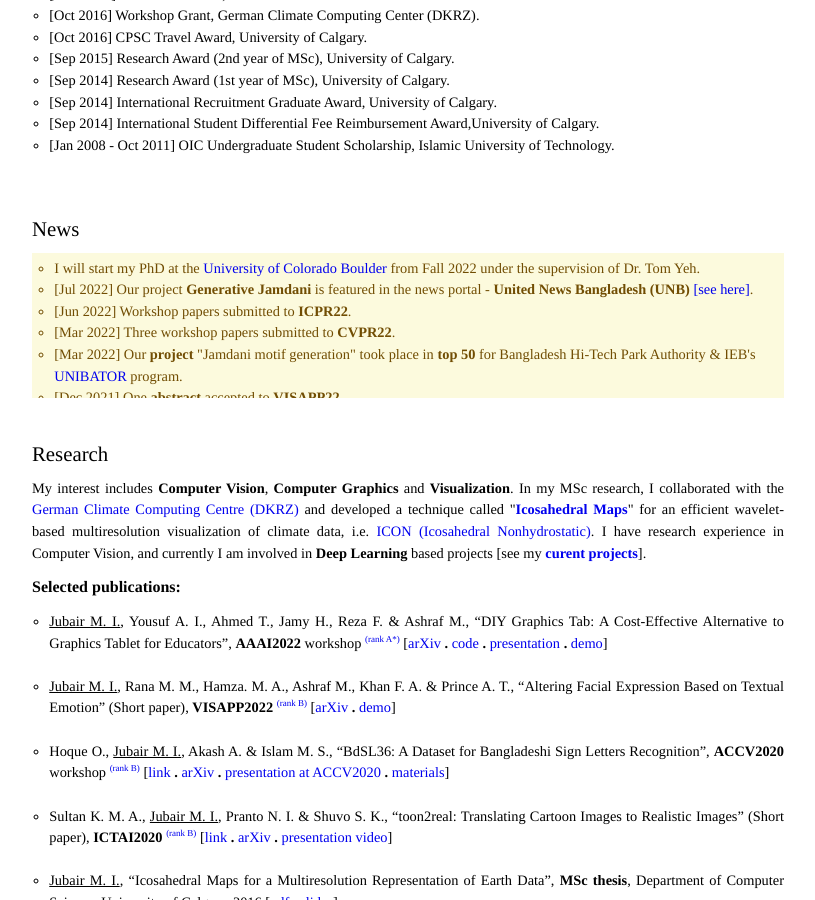
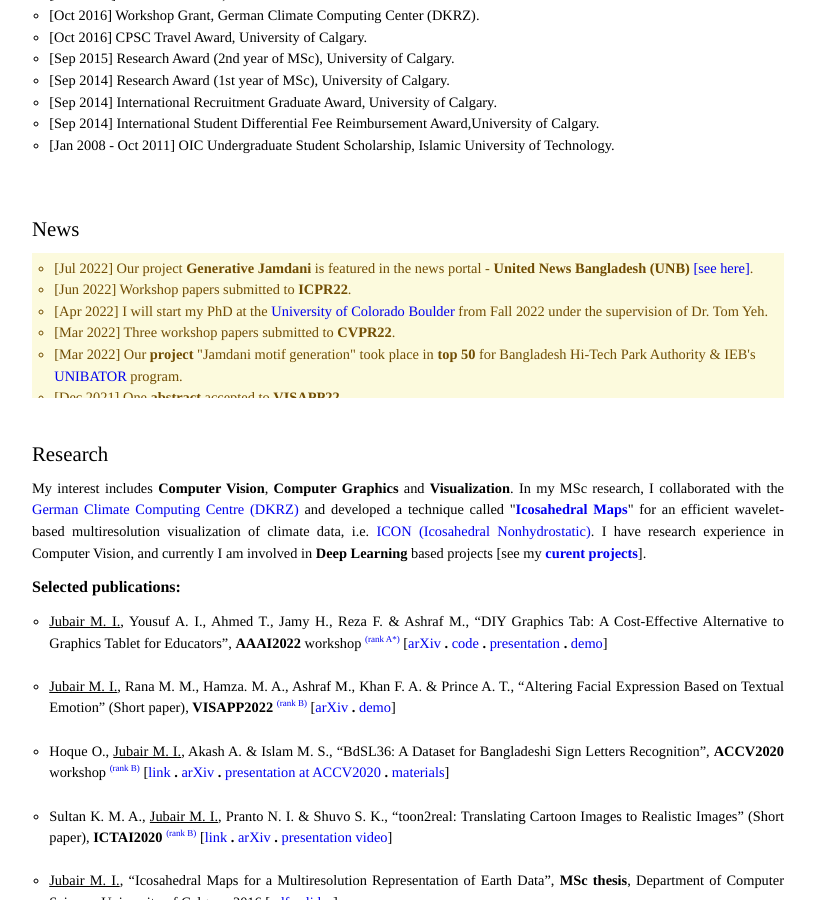
Before and after one commit to imruljubair/imruljubair.github.io, a Jekyll site: the page built from index.html, in a window 1280 px wide and 900 px high, scrolled down 492 px. Shown: the whole window, without its empty margins (232-1047 px from the left). Built offline with Jekyll 4.4.1, drawn with Linux system fonts in a browser that asks for light colours.

Commit message:
Update news.html

```diff
--- a/_includes/news.html
+++ b/_includes/news.html
@@ -5,9 +5,9 @@
     <h2 class="category-title" style="font-size:130%">News</h2>
 	<div style="height:145px;overflow:scroll;padding:5px;background-color:#FCFADD;color:#714D03;scrollbar-base-color:#DEBB07;">
     <ul style="font-size:90%; list-style-type:circle">
-    <li>I will start my PhD at the <a href="https://www.colorado.edu/">University of Colorado Boulder</a> from Fall 2022 under the supervision of Dr. Tom Yeh.</li>
     <li>[Jul 2022] Our project <strong>Generative Jamdani</strong> is featured in the news portal - <strong>United News Bangladesh (UNB)</strong> <a href="https://unb.com.bd/m/category/Tech/generative-jamdani-a-trailblazing-research-on-jamdani-motif-generation-by-aust-students/96110?fbclid=IwAR1-iMzywgOnlkaFluTXSq5nFNUae1KcUHt6HkMgE2he-LIPc7pVKPVvvBA">[see here]</a>.</li>
     <li>[Jun 2022] Workshop papers submitted to <strong>ICPR22</strong>.</li>
+    <li>[Apr 2022] I will start my PhD at the <a href="https://www.colorado.edu/">University of Colorado Boulder</a> from Fall 2022 under the supervision of Dr. Tom Yeh.</li>
     <li>[Mar 2022] Three workshop papers submitted to <strong>CVPR22</strong>.</li>
     <li>[Mar 2022] Our <strong>project</strong> "Jamdani motif generation" took place in <strong>top 50</strong> for Bangladesh Hi-Tech Park Authority & IEB's <a href="https://www.unibatorbd.org/">UNIBATOR</a> program.</li>
     <li>[Dec 2021] One <strong>abstract</strong> accepted to <strong>VISAPP22</strong>.</li>
```
